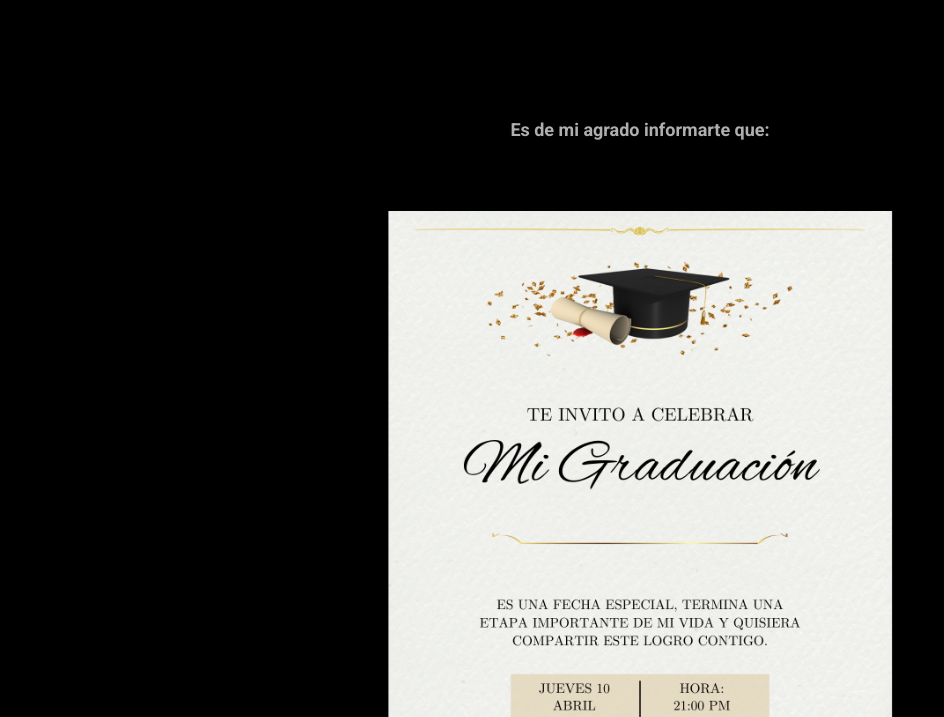
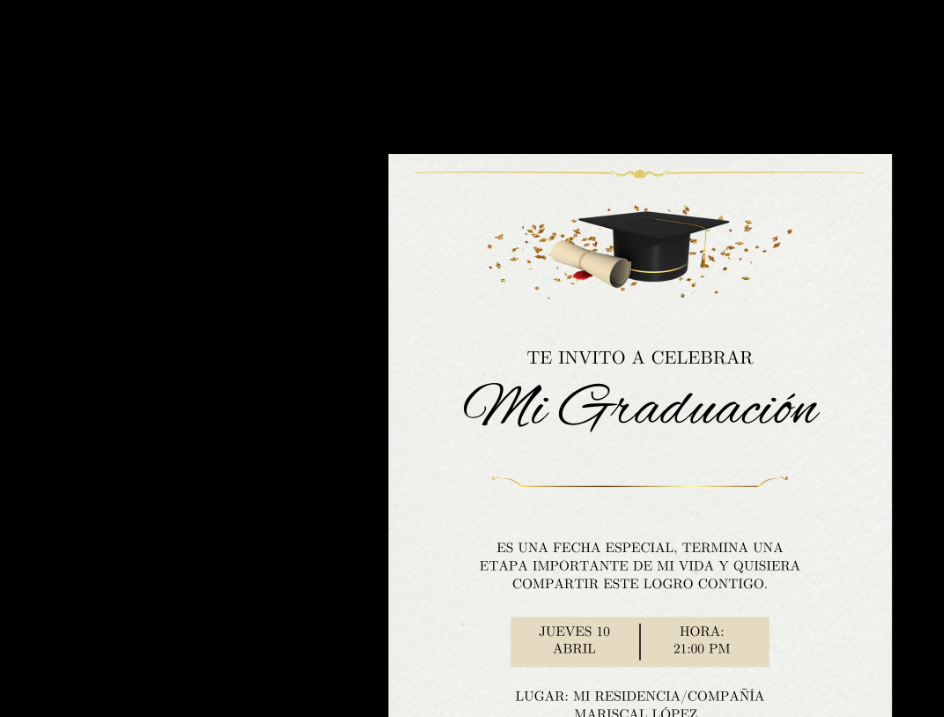
Before and after one commit to yessicaaraceli101/Te-invito-a-celebrar, a plain HTML site: page index.html in a window 1280 px wide. Shown: the part 83-800 px from the top of the page, without its empty margins (0-944 px from the left). Drawn offline with Linux system fonts and the light colour scheme.

Commit message:
Ya se actualizó

```diff
--- a/index.html
+++ b/index.html
@@ -96,9 +96,8 @@
     <section id="hero" class="hero section">
 
       <div class="container">
-        <div class="row justify-content-center">
+       <div class="row justify-content-center">
           <div class="col-lg-6 text-center" data-aos="fade-up" data-aos-delay="100">
-            <p><strong>Es de mi agrado informarte que:</strong></p>
             <img src="assets/img/hola.png" alt="Imagen descriptiva" style="width: 100%; margin-top: 15px;">
             <h2><span> </span><span class="underlight">Mi Graduación</span> accede<span> aquí a Mi Ubicación </span></h2>
             <!--<p>Es una fecha especial, termina una etapa importante de mi vida y quisiera compartir este logro contigo.</p>-->
```
